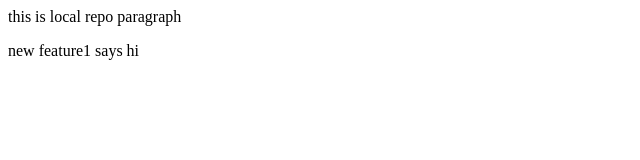
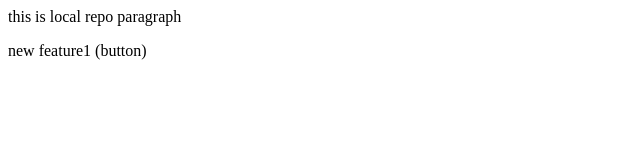
Before and after one commit to Sumanth9148/localr, a plain HTML site: page index.html in a window 1280 px wide. Shown: the full height of the page, 0-640 px from the left. Drawn offline with Linux system fonts and the light colour scheme.

```diff
--- a/index.html
+++ b/index.html
@@ -1,2 +1,2 @@
 <p>this is local repo paragraph</p>
-<p>new feature1 says hi</p>
+<p>new feature1 (button)</p>
```
